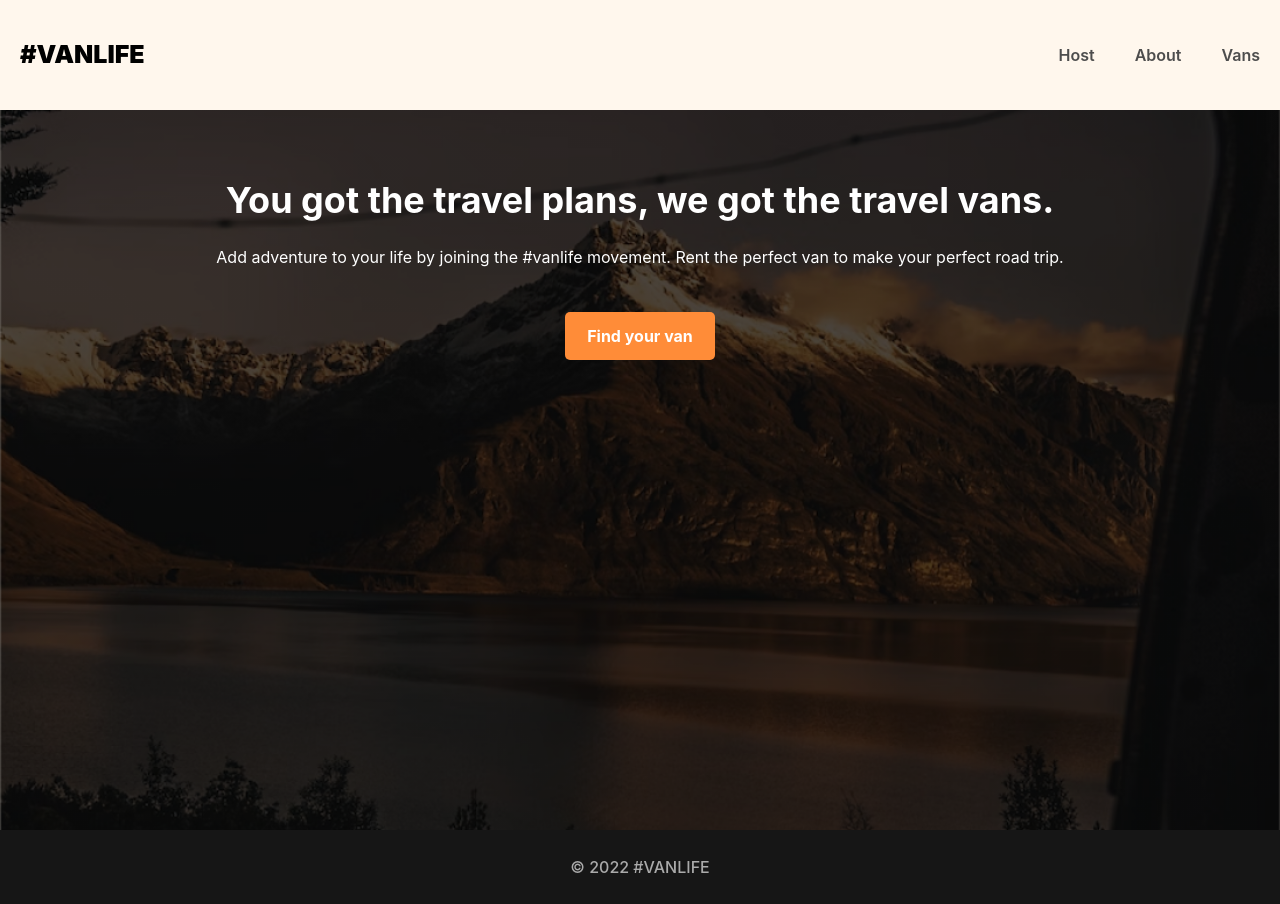
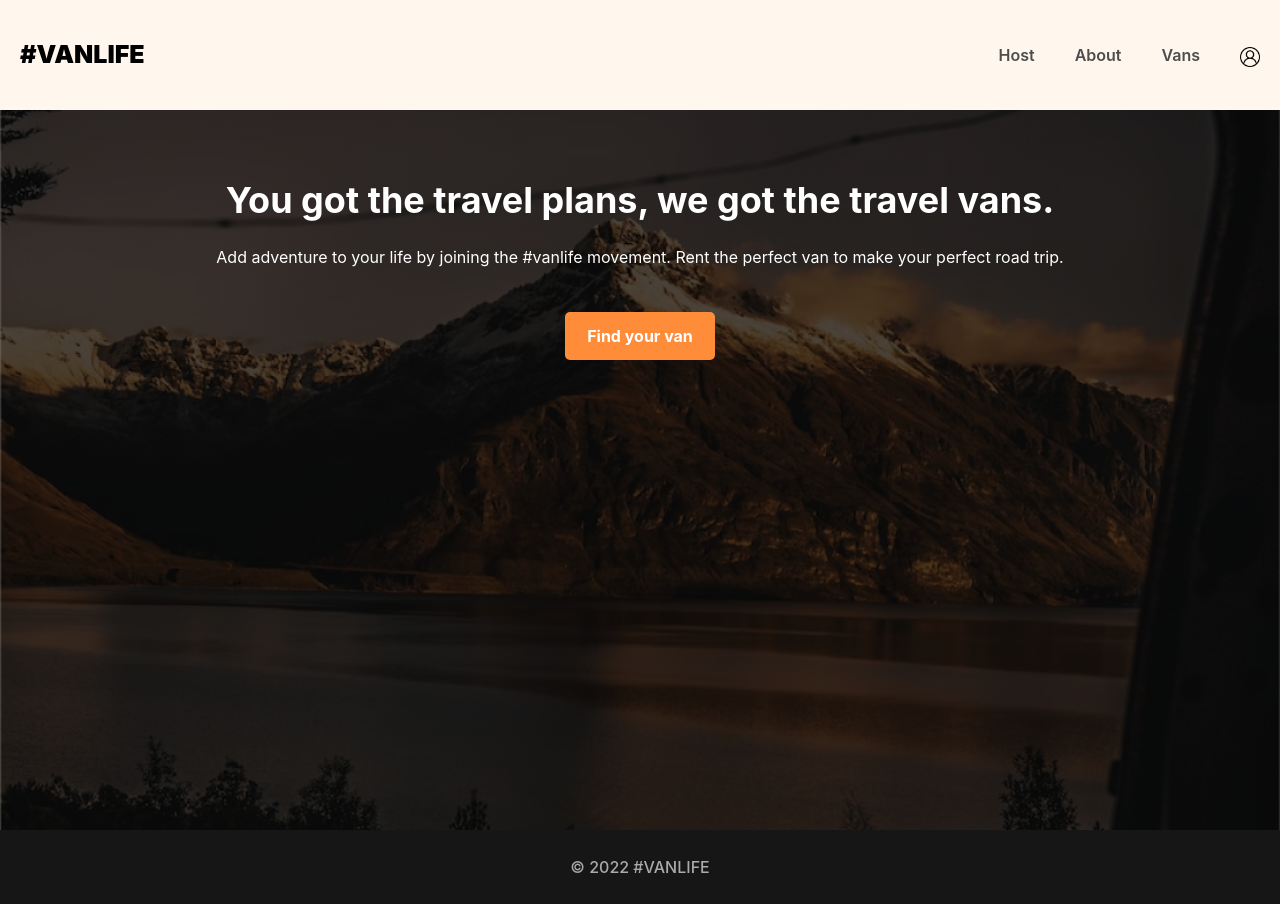
Before and after one commit to ebenamoafo2/Van-life, a React (Vite) app in the folder Van-life/: page / in a window 1280 px wide. Built offline with nearby package versions, Linux system fonts and the light colour scheme; what miragejs would draw is missing.

Commit message:
feat: Add error handling and data loading
- Add Error component for route error handling
- Implement loader function for vans route
- Add errorElement to handle route-level errors
- Configure error boundaries for better error management
-added a user profile

```diff
--- a/Van-life/src/App.css
+++ b/Van-life/src/App.css
@@ -463,3 +463,17 @@ a.active-link {
 main {
   flex: 1;
 }
+
+
+
+/*.login-icon{*/
+/*    height: 30px;*/
+/*    width: 30px;*/
+/*    align-self: center;*/
+/*}*/
+
+.login-icon {
+    height: 1.25rem;
+    margin-bottom: 0;
+    vertical-align: middle;
+}
--- a/Van-life/src/Pages/Vans/Vans.jsx
+++ b/Van-life/src/Pages/Vans/Vans.jsx
@@ -15,7 +15,7 @@ export default function Vans() {
     const [searchParams, setSearchParams] = useSearchParams();
     const vans = useLoaderData()
 
-    // Get the value of the "type" query parameter (e.g.,type=simple → "simple")
+    // Get the value of the "type" query parameter (eg type=simple → "simple")
     const typeFilter = searchParams.get('type');
 
 
--- a/Van-life/src/components/Error.jsx
+++ b/Van-life/src/components/Error.jsx
@@ -1,5 +1,7 @@
-
+import { useRouteError } from "react-router";
 
 export default function Error() {
-    return <h1>An error occurred!</h1>
+    const error = useRouteError();
+    console.log(error);
+    return (<h1>Error: {error.message}</h1>)
 }
--- a/Van-life/src/components/Header.jsx
+++ b/Van-life/src/components/Header.jsx
@@ -1,4 +1,5 @@
 import { Link,NavLink } from 'react-router';
+import Profile from "../assets/user.png"
 
 
 
@@ -28,6 +29,9 @@ export default function Header() {
                 >
                     Vans
                 </NavLink>
+                <Link to="/login" className="login-link">
+                    <img src={Profile} alt='user-icon' className="login-icon" />
+                </Link>
             </nav>
       </header>
     )
```
Also changed, not shown: Van-life/src/assets/user.png (added), 1 other file (tests, documents, lock files or other folders).
